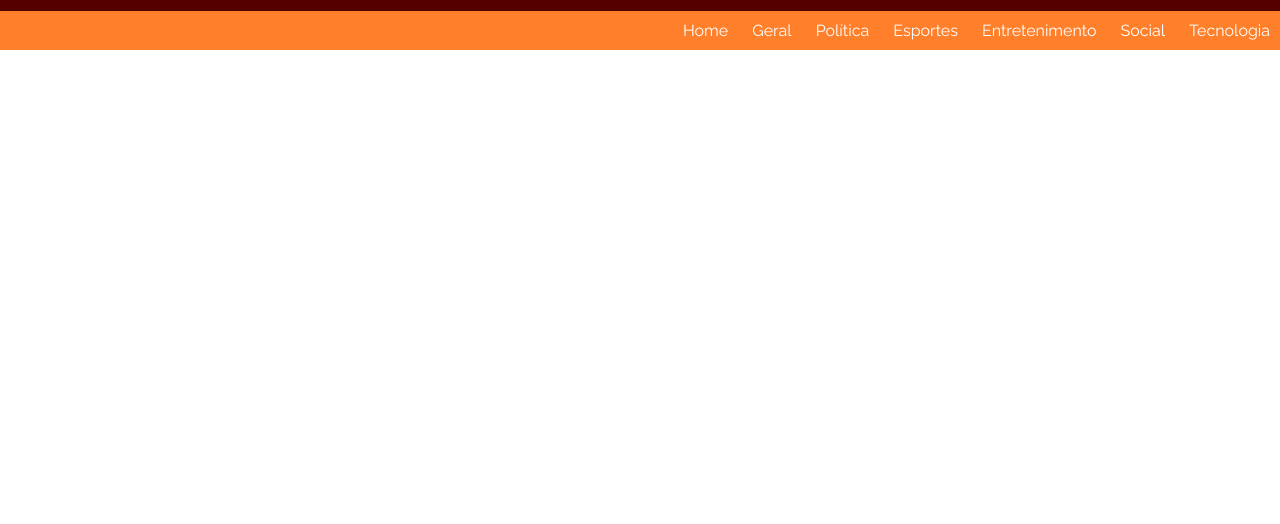
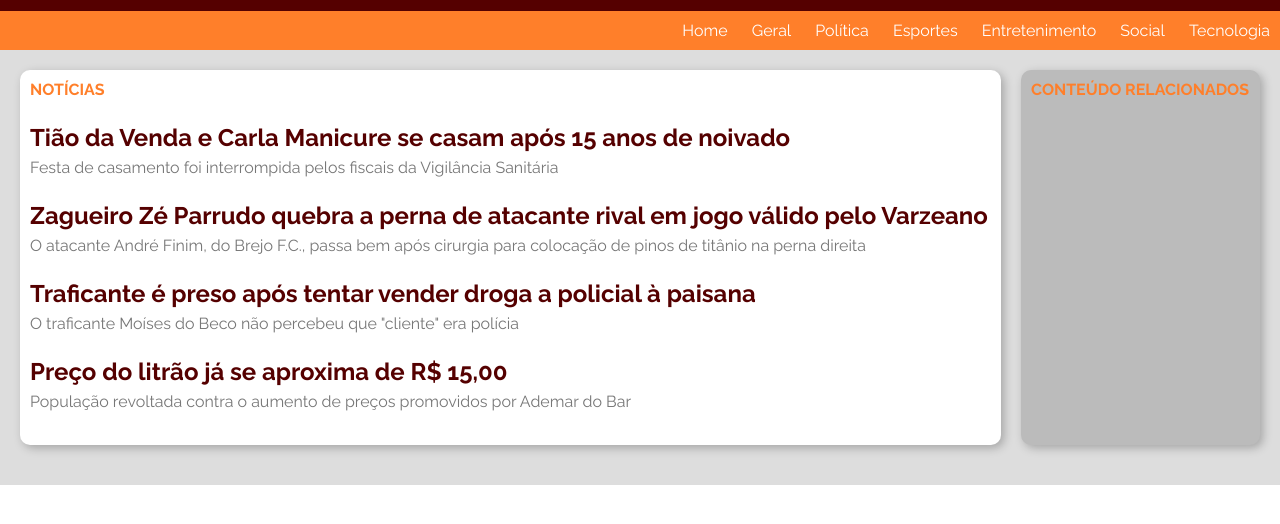
Before and after one commit to fabriciorangel07/dw1-2021-1, a plain HTML site: page portal/index.html in a window 1280 px wide. Shown: the part 76-600 px from the top of the page. Drawn offline with Linux system fonts and the light colour scheme.

Commit message:
(08/05/2021) Continuação de portal de noticias

```diff
--- a/portal/index.html
+++ b/portal/index.html
@@ -29,10 +29,40 @@
     </nav>
 
     <div id="content">
-        <article> <!--   artigos principais da pagina. -->
-           <!-- <img id="icone" src="img/qol-icon.png" alt="Icone Quebrada On Line"> -->
+        <!-- section -> agrupador de conteudos semelhantes -->
+        <!-- Dentro de uma section, segundos as especificacoes, espera-se ter um titulo. -->
+        <section id="principal" >
+            <h1>Notícias</h1>
 
-        </article>
+            <article> <!-- artigos principais da pagina, um artigo ou noticia -->
+                <h1><a href="#">Tião da Venda e Carla Manicure se casam após  15 anos de noivado</a></h1>
+                <p>Festa de casamento foi interrompida pelos fiscais da Vigilância Sanitária</p>
+
+            </article>
+
+            <article>
+                <h1><a href="#">Zagueiro Zé Parrudo quebra a perna de atacante rival em jogo válido pelo Varzeano</a></h1>
+                <p>O atacante André Finim, do Brejo F.C., passa bem após cirurgia para colocação de pinos de titânio na perna direita</p>
+            </article>
+
+            <article>
+                <h1><a href="#">Traficante é preso após tentar vender droga a policial à paisana</a></h1>
+                <p>O traficante Moíses do Beco não percebeu que "cliente" era polícia</p>
+            </article>
+
+            <article>
+                <h1><a href="#">Preço do litrão já se aproxima de R$ 15,00</a></h1>
+                <p>População revoltada contra o aumento de preços promovidos por Ademar do Bar</p>
+            </article>
+
+        </section>
+        <section id="secundario">
+            <h1>Conteúdo relacionados</h1>
+
+
+
+        </section>
+
 
         <aside> <!-- artigos segundarios da pagina. -->
 
--- a/portal/style.css
+++ b/portal/style.css
@@ -1,5 +1,14 @@
 /* @import - quando existem, devem ser o primeiro item de um arquivo CSS. */
 @import url('https://fonts.googleapis.com/css2?family=Raleway:ital,wght@0,400;0,700;1,400;1,700&display=swap');
+
+:root { /* variaveis para cores */
+     --cor-primaria: #550000;
+     --cor-segundaria: #FF7F2A;
+     --cor-fundo-clara: #DDDDDD;
+     --cor-fundo-escuro: #BBBBBB;
+     --cor-texto-claro: #FFFFFF;
+     --cor-texto-escura: #777777;
+}
 
 /*
     CSS Reset
@@ -10,19 +19,83 @@
 *{
     padding: 0px;
     margin: 0px;
+    font-family: 'Raleway', 'Calibri', Arial, serif;
+    font-size: 16px;
+}
+
+html {              /* tamanho de fonte padrão do documento */
+    font-size: 16px;
+}
+
+/* Cor de todos os links do site */
+a {
+    color: var(--cor-primaria);
+    text-decoration: none; /* Link sem sublinhado */
+}
+
+a:hover { /* Quando o mouse passar encima do link */
+    color: var(--cor-segundaria);
+    text-decoration: underline; /* o link volta sublinhado */
 }
 
 header {
-    background-color: #550000;
+    background-color: var(--cor-primaria);
     padding: 10px 20px;
 }
 nav ul li {
     display: inline-block; /* codigo para deixar a lista horizontal */
     margin: 10px;
-    font-family: Raleway, Calibri, Arial, serif;
 }
 nav {
-    background-color: #FF7F2A;
+    background-color: var(--cor-segundaria);
     text-align: right;
-    color: #FFFFFF;
+    color: var(--cor-texto-claro);
 }
+
+#content {
+    background-color: var(--cor-fundo-clara);
+    padding: 20px;
+    display: flex; /* este elemento e seus filhos usarão flexbox */
+    flex-direction: row; /* os filhos ficarão em linha */
+
+}
+
+section {
+    background-color: var(--cor-texto-claro);
+    padding: 10px;
+    margin-bottom: 20px;
+    border-radius: 10px; /* deixa a borda arredondada */
+    box-shadow: 3px 3px 10px rgba(0, 0, 0, 0.25); /* Sobra (drop-down shadow) */
+    flex-grow: 1;
+}
+
+#principal {
+    flex-grow: 3; /* 3 unidade de largura */
+}
+
+#secundario {
+    margin-left: 20px;
+    background-color: var(--cor-fundo-escuro);
+}
+
+section article { /* article que estão dentro de uma section */
+    margin: 24px 0; /* 24px para o cima e baixa, 0 para direito e esquerda. */
+}
+
+section > h1 { /* usando o sinal > , vai transformar apenas os h1 que são filhos diretos de section (principal). */
+    /* text-transform -> deixar o texto em maiusculas */
+    text-transform: uppercase;
+    color: var(--cor-segundaria);
+}
+
+article > h1 { /* usando o sinal > , vai transformar apenas os h1 que são filhos diretos de article (segundario). */
+    margin-bottom: 6px;
+}
+
+article > h1 > a {
+    font-size: 1.5rem;  /* 1.5x o tamanho da fonte do elemento raiz (html). */
+}
+
+article > p {
+    color: var(--cor-texto-escura);
+}
```
